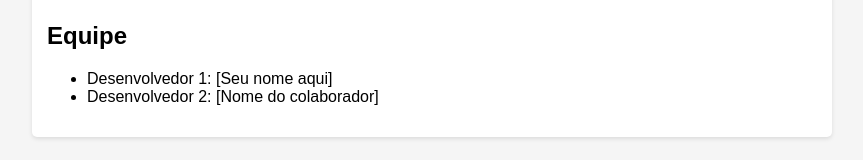
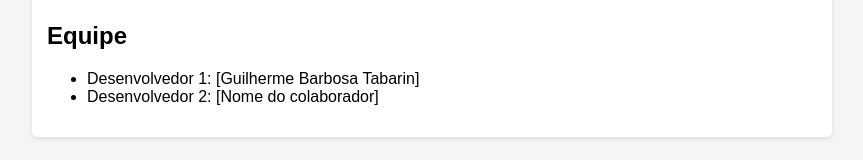
Before and after one commit to Lucas-Ramos-Fatec/CI_CD, a plain HTML site: page index.html in a window 1280 px wide. Shown: the part 349-509 px from the top of the page, without its empty margins (208-1071 px from the left). Drawn offline with Linux system fonts and the light colour scheme.

Commit message:
add guilherme

```diff
--- a/index.html
+++ b/index.html
@@ -42,7 +42,7 @@
     <div class="info">
         <h2>Equipe</h2>
         <ul>
-            <li>Desenvolvedor 1: [Seu nome aqui]</li>
+            <li>Desenvolvedor 1: [Guilherme Barbosa Tabarin]</li>
             <li>Desenvolvedor 2: [Nome do colaborador]</li>
         </ul>
     </div>
```
Also changed, not shown: arquivo.css (added).
